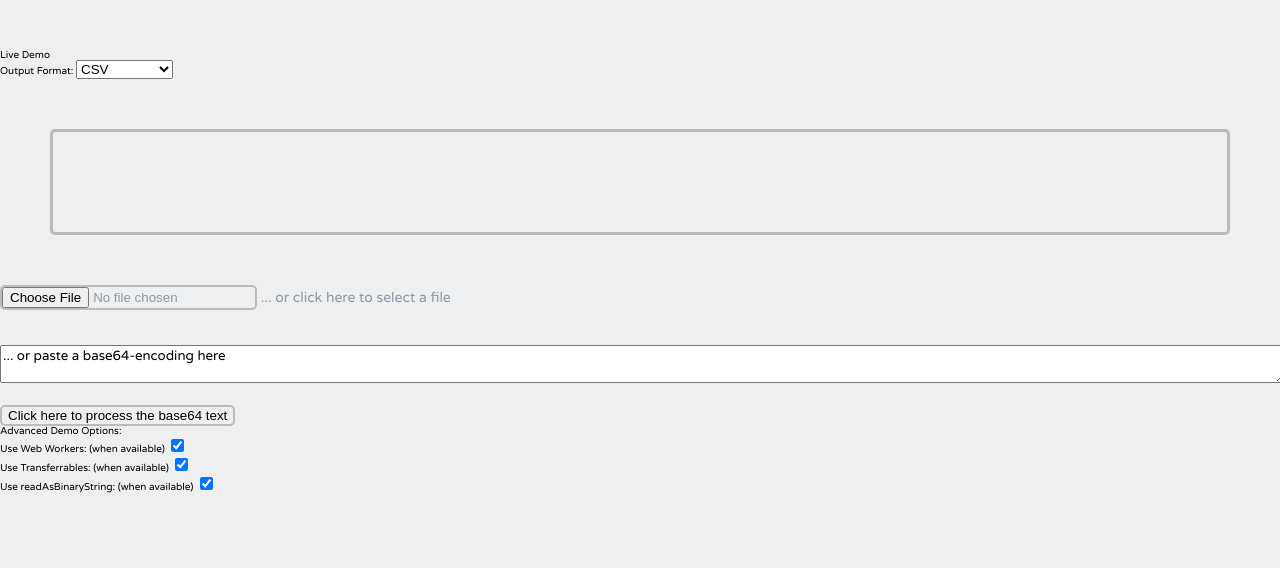
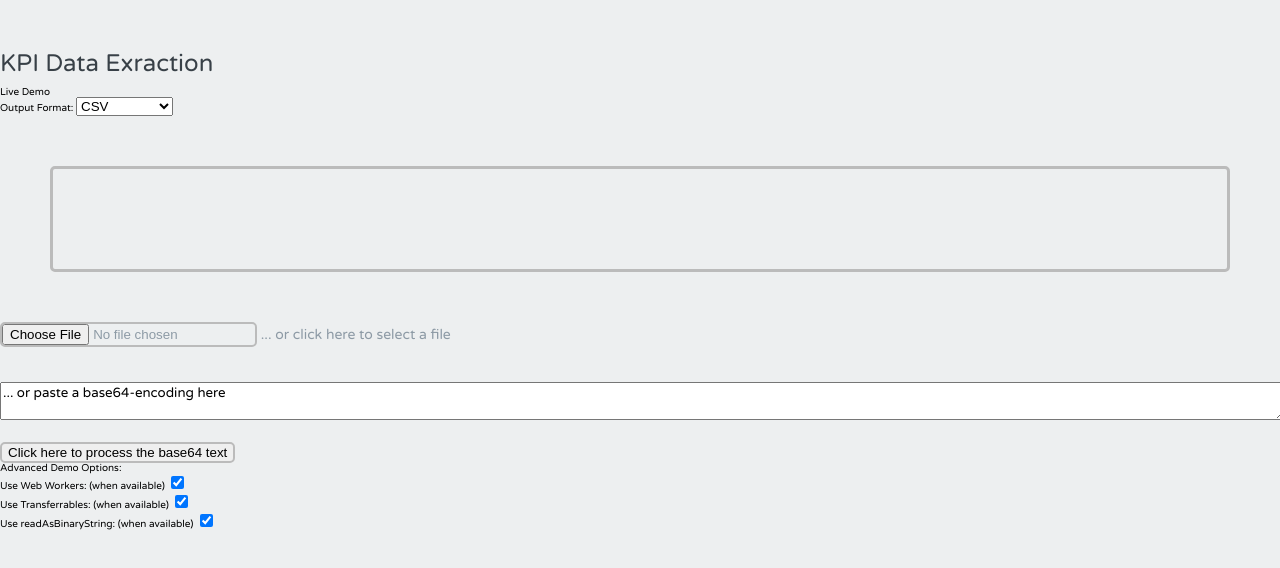
Before and after one commit to ckltennis/kpi_Phase2, a website with bundled scripts: page index.html in a window 1280 px wide. Built offline with nearby package versions, Linux system fonts and the light colour scheme.

Commit message:
Update index.html

```diff
--- a/index.html
+++ b/index.html
@@ -6,7 +6,7 @@
 <meta http-equiv="Content-Type" content="text/html; charset=UTF-8" />
 <link href='http://fonts.googleapis.com/css?family=Varela+Round' rel='stylesheet' type='text/css'>
 <link rel="stylesheet" href="style.css">
-<title>JS-XLSX Live Demo</title>
+<title>KPI Data Exraction</title>
 <style>
 #drop{
 	border:3px solid #bbb;
@@ -23,6 +23,7 @@
 </style>
 </head>
 <body>
+<h1>KPI Data Exraction</h1>
 <b>Live Demo</b><br />
 Output Format:
 <select name="format">
```
